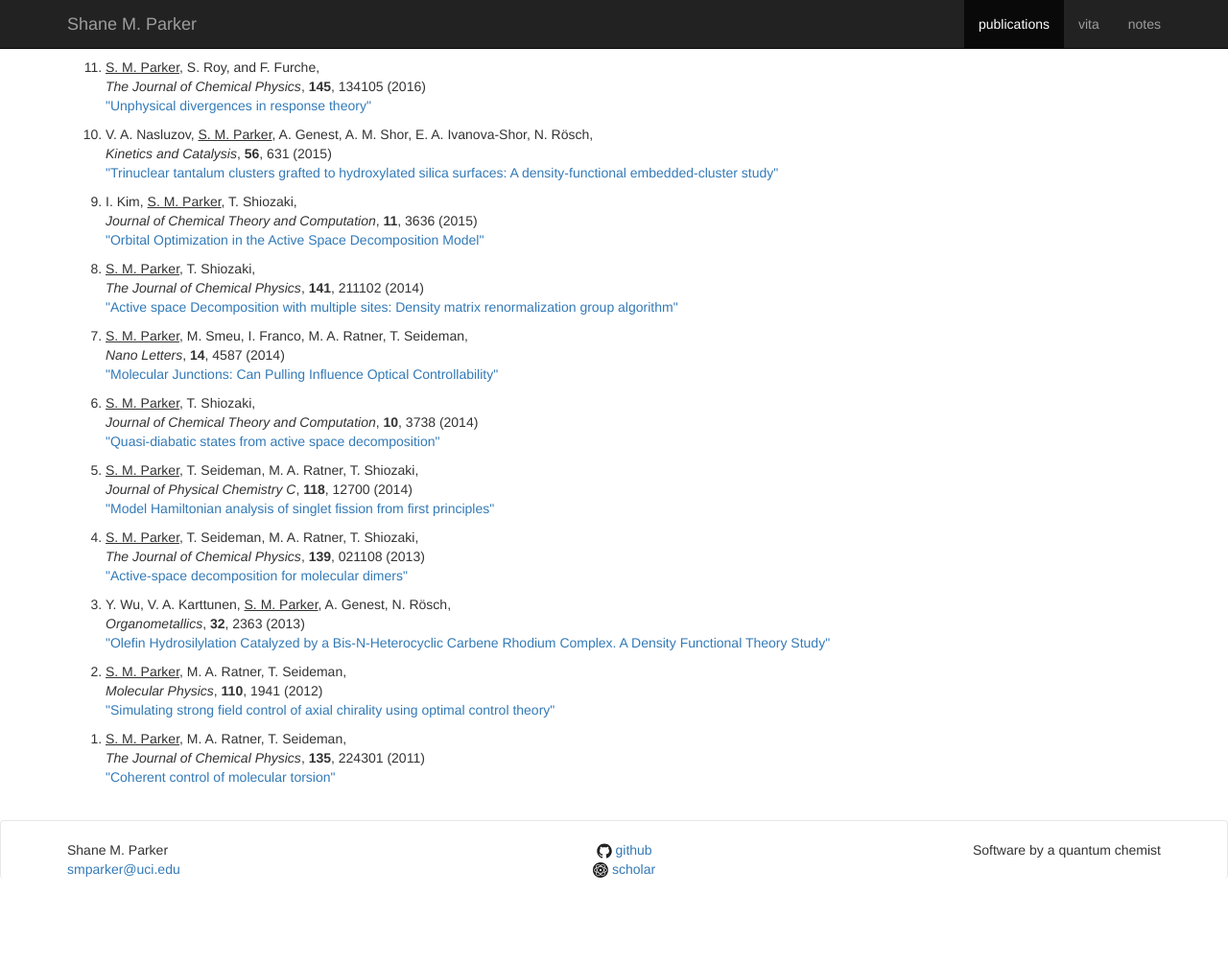
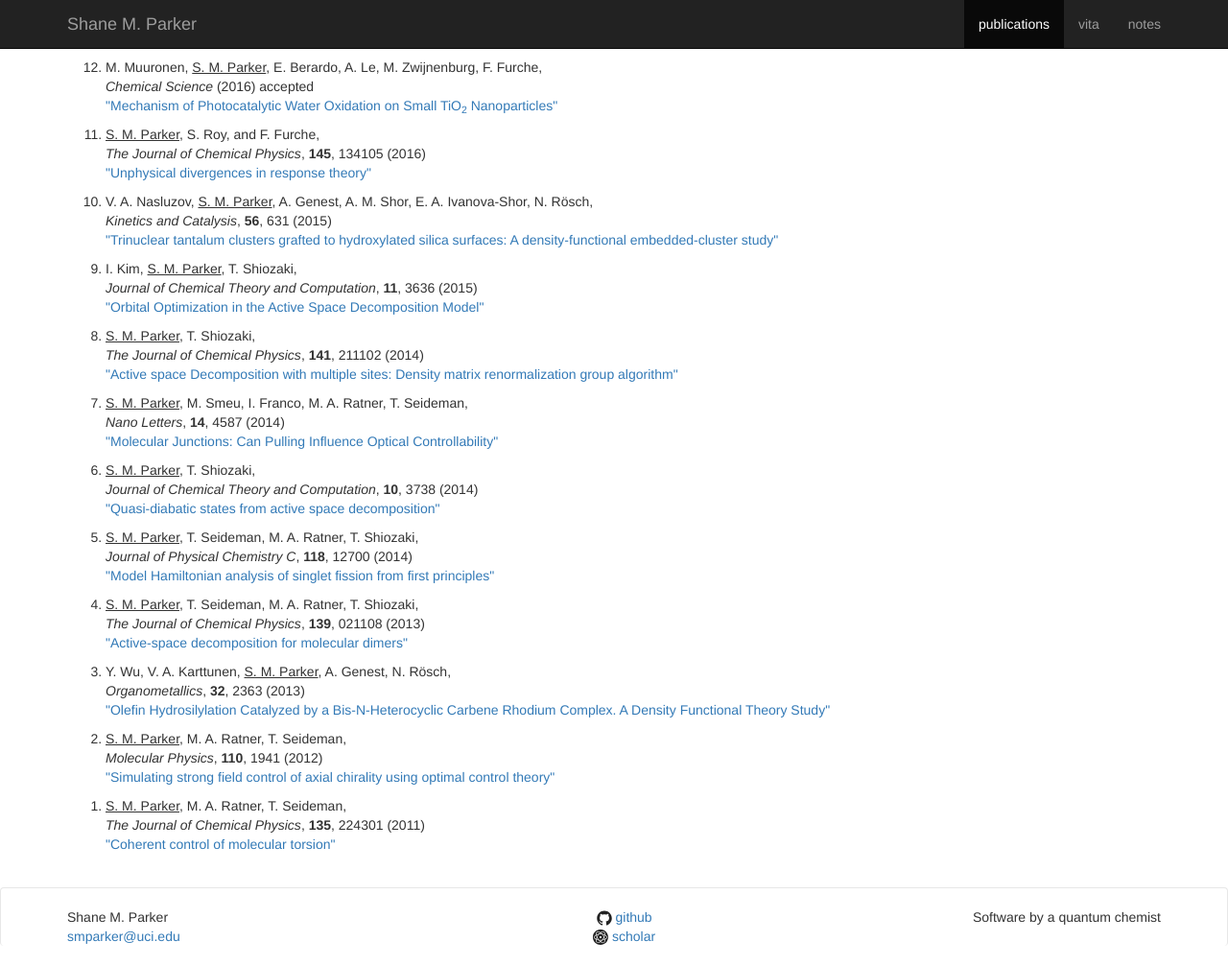
Before and after one commit to smparker/smparker.github.io, a Jekyll site: the page built from publications.html, in a window 1280 px wide and 1006 px high. Shown: the whole window at 96% size. Built offline with Jekyll 4.4.1, drawn with Linux system fonts in a browser that asks for light colours; nearby versions of some CDN libraries.

Commit message:
tio2 paper accepted

```diff
--- a/_data/papers.yml
+++ b/_data/papers.yml
@@ -1,3 +1,11 @@
+- authors: [M. Muuronen, me, E. Berardo, A. Le, M. Zwijnenburg, F. Furche]
+  title: Mechanism of Photocatalytic Water Oxidation on Small TiO<sub>2</sub> Nanoparticles
+  journal: Chemical Science
+  year: 2016
+  doi: 10.1039/C6SC04378J
+  url: "http://dx.doi.org/10.1039/C6SC04378J"
+  note: accepted
+
 - authors: [me, S. Roy, and F. Furche]
   year: 2016
   journal: The Journal of Chemical Physics
```
